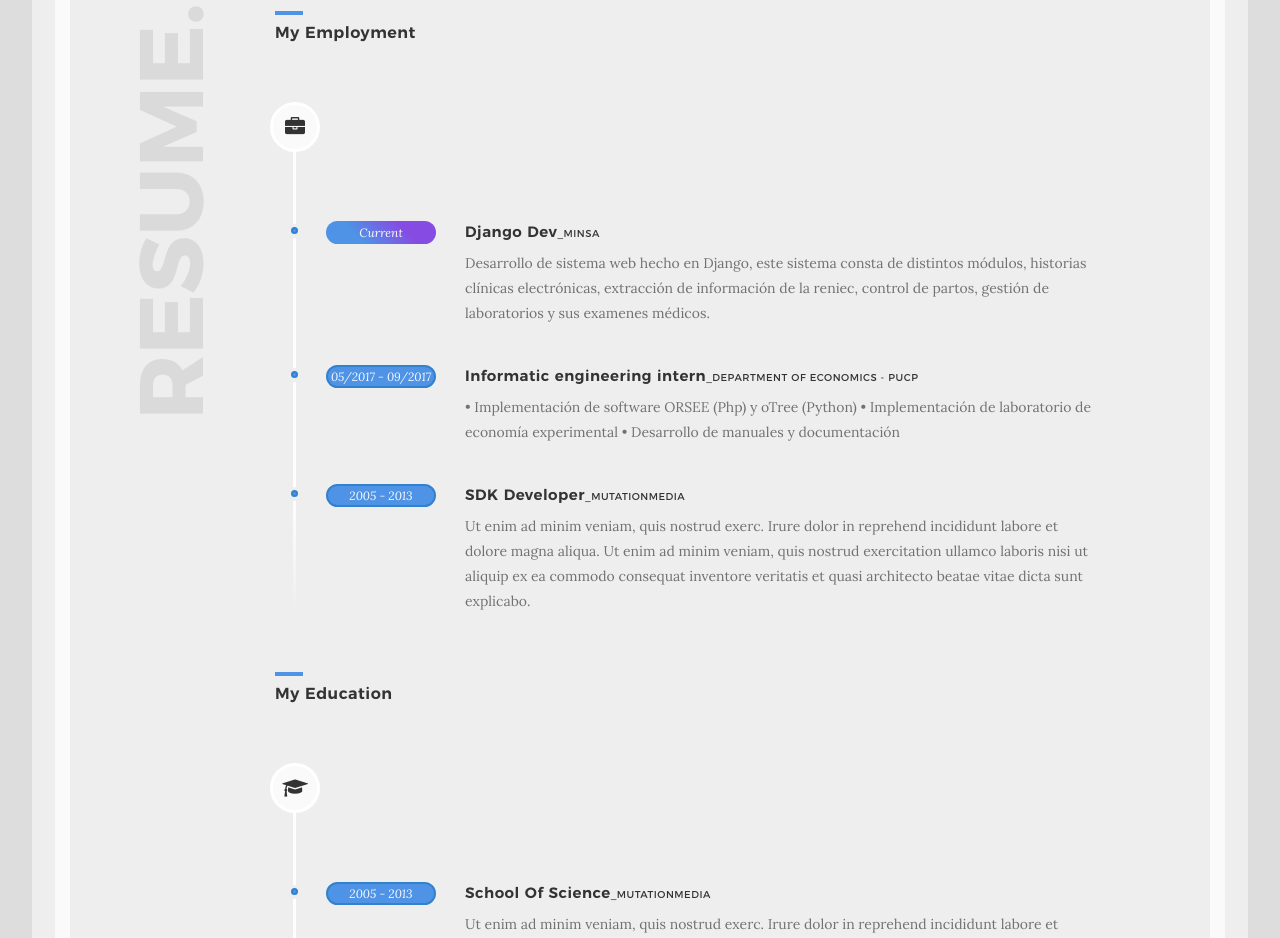
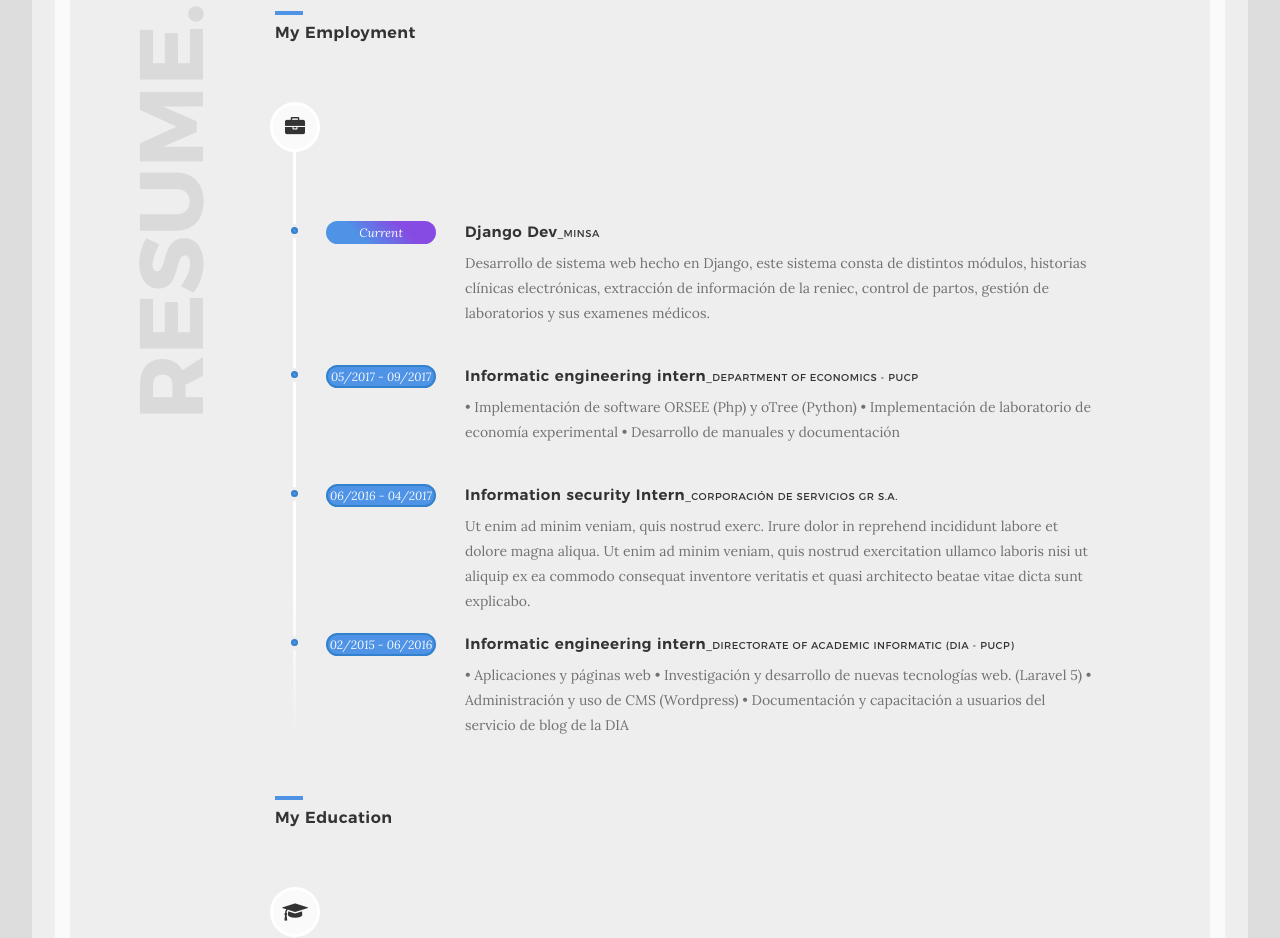
Before and after one commit to Carlo1911/Carlo1911.github.io, a plain HTML site: page index.html in a window 1280 px wide. Shown: the part 1864-2802 px from the top of the page. Drawn offline with Linux system fonts and the light colour scheme; some packages are replaced by stand-ins of ours; animation ran at ten frames a second.

Commit message:
especificar trabajos

```diff
--- a/index.html
+++ b/index.html
@@ -217,10 +217,10 @@
                                        <!--Block timeline-->
                                        <div class="block-timeline ">
                                           <div class="timeline-date">
-                                             <span>2005 - 2013</span>
+                                             <span>06/2016 - 04/2017</span>
                                           </div>
                                           <div class="timeline-desc">
-                                             <h4 class="mb-10">SDK Developer<span>&lowbar;MutationMedia</span> </h4>
+                                             <h4 class="mb-10">Information security Intern<span>&lowbar;Corporación de servicios GR S.A.</span> </h4>
                                              <p>Ut enim ad minim veniam, quis nostrud exerc. Irure dolor in reprehend
                                                 incididunt labore
                                                 et dolore magna aliqua. Ut enim ad minim
@@ -231,6 +231,23 @@
                                           <div class="clearfix"></div>
                                        </div>
                                        <!--End block timeline-->
+                                       <!--Block timeline-->
+                                       <div class="block-timeline mb-20">
+                                        <div class="timeline-date">
+                                           <span>02/2015 - 06/2016</span>
+                                        </div>
+                                        <div class="timeline-desc">
+                                           <h4 class="mb-10">Informatic engineering intern<span>&lowbar;Directorate of Academic Informatic (DIA - PUCP)</span> </h4>
+                                           <p>•	Aplicaciones y páginas web
+                                            •	Investigación y desarrollo de nuevas tecnologías web. (Laravel 5)
+                                            •	Administración y uso de CMS (Wordpress)
+                                            •	Documentación y capacitación a usuarios del servicio de blog de la DIA
+
+                                           </p>
+                                        </div>
+                                        <div class="clearfix"></div>
+                                     </div>
+                                     <!--End block timeline-->
                                     </div>
                                     <!--End timeline content-->
                                  </div>
```
